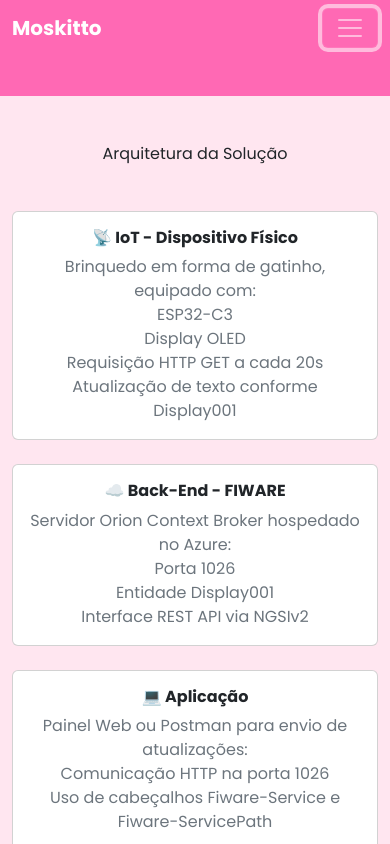
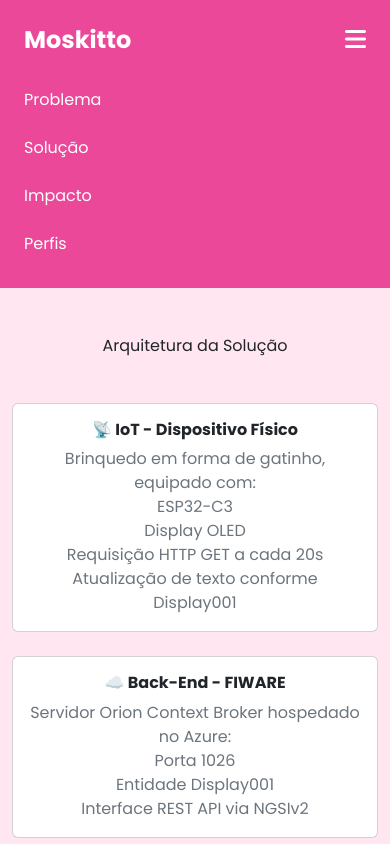
Before and after one commit to GrupoMoskitto/Sprint3_FrontEnd_ChallengeSabara, a plain HTML site: page arquitetura.html in a window 390 px wide. Both pictures are taken after a click on the button 350 px from the left and 28 px from the top of the page. Shown: the top 844 px of the page. Drawn offline with nearby package versions, Linux system fonts and the light colour scheme.

Commit message:
alterando nav na arquitetura.html

```diff
--- a/arquitetura.html
+++ b/arquitetura.html
@@ -15,19 +15,42 @@
     <title>Arquitetura - Gatinho Sabará</title>
 </head>
 <body>
-   <!-- Navegação -->
-<nav class="navbar navbar-expand-lg navbar-dark">
-    <div class="container">
-      <a class="navbar-brand" href="#">Moskitto</a>
-      <button class="navbar-toggler" type="button" data-bs-toggle="collapse" data-bs-target="#navbarNav">
-        <span class="navbar-toggler-icon"></span>
-      </button>
-      <div class="collapse navbar-collapse" id="navbarNav">
-        <ul class="navbar-nav ms-auto">
-          <li class="nav-item"><a class="nav-link" href="index.html">Home</a></li>
-      </div>
-    </div>
-  </nav>
+<!-- Navbar Gatinho Sabará -->
+<nav class="bg-pink-500 text-white">
+  <div class="container mx-auto px-4 py-4 flex justify-between items-center">
+    <a href="index.html" class="text-2xl font-bold hover:text-pink-100 transition">Moskitto</a>
+    <button id="menu-btn" class="md:hidden text-2xl focus:outline-none">
+      <i class="fas fa-bars"></i>
+    </button>
+    <ul id="menu" class="hidden md:flex gap-6 font-medium">
+      <li><a href="index.html#problema" class="hover:underline">Problema</a></li>
+      <li><a href="index.html#solucao" class="hover:underline">Solução</a></li>
+      <li><a href="index.html#impacto" class="hover:underline">Impacto</a></li>
+      <li><a href="index.html#perfis" class="hover:underline">Perfis</a></li>
+    </ul>
+  </div>
+
+  <!-- Menu mobile -->
+  <div id="mobile-menu" class="md:hidden px-4 pb-4 hidden">
+    <ul class="flex flex-col gap-2">
+      <li><a href="index.html#problema" class="block py-2 hover:underline">Problema</a></li>
+      <li><a href="index.html#solucao" class="block py-2 hover:underline">Solução</a></li>
+      <li><a href="index.html#impacto" class="block py-2 hover:underline">Impacto</a></li>
+      <li><a href="index.html#perfis" class="block py-2 hover:underline">Perfis</a></li>
+    </ul>
+  </div>
+</nav>
+
+<!-- Script para abrir/fechar menu mobile -->
+<script>
+  const menuBtn = document.getElementById('menu-btn');
+  const mobileMenu = document.getElementById('mobile-menu');
+
+  menuBtn.addEventListener('click', () => {
+    mobileMenu.classList.toggle('hidden');
+  });
+</script>
+
 
 
   <section id="arquitetura" class="py-5 arquitetura-section">
```
